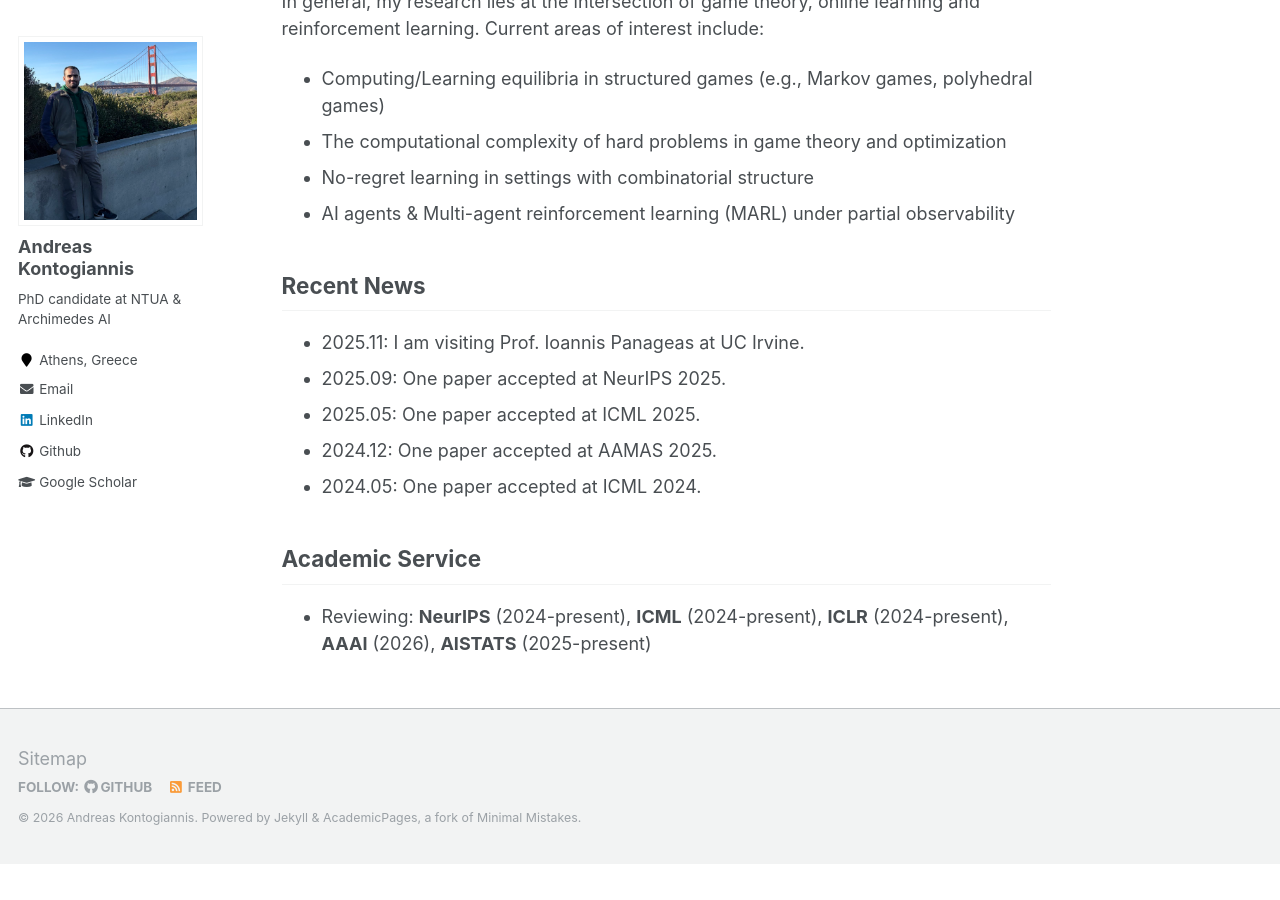
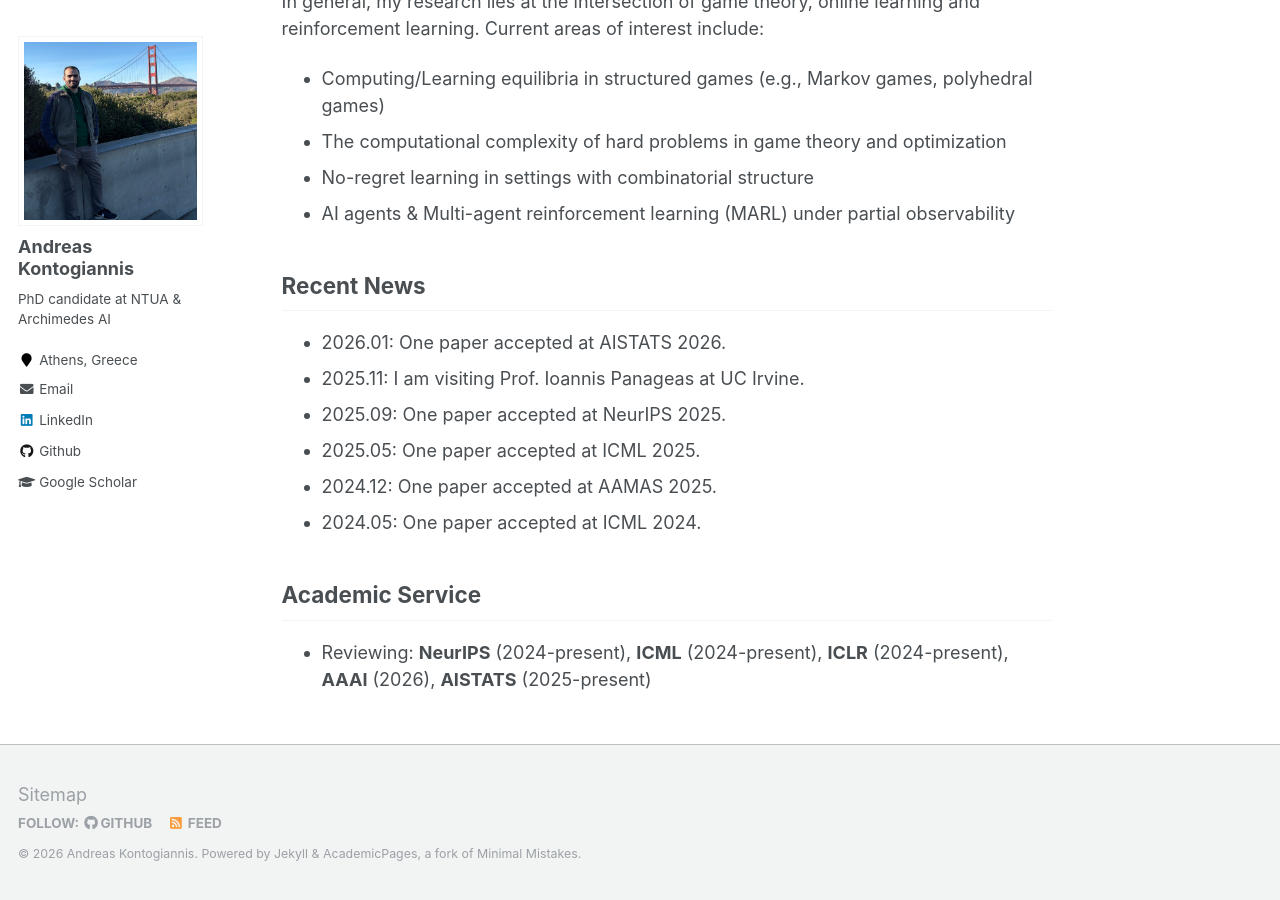
Before and after one commit to ddaedalus/ddaedalus.github.io, a Jekyll site: the page built from _pages/about.md, in a window 1280 px wide and 900 px high, scrolled down 706 px. Built offline with Jekyll 4.4.1, drawn with Linux system fonts in a browser that asks for light colours; before the commit the page ends 1570 px from its top, so only the background shows below that.

Commit message:
Update about.md

```diff
--- a/_pages/about.md
+++ b/_pages/about.md
@@ -23,6 +23,7 @@ In general, my research lies at the intersection of game theory, online learning
 * AI agents & Multi-agent reinforcement learning (MARL) under partial observability
 
 ## Recent News
+- 2026.01: One paper accepted at AISTATS 2026.
 - 2025.11: I am visiting Prof. Ioannis Panageas at UC Irvine.
 - 2025.09: One paper accepted at NeurIPS 2025.
 - 2025.05: One paper accepted at ICML 2025.
```
